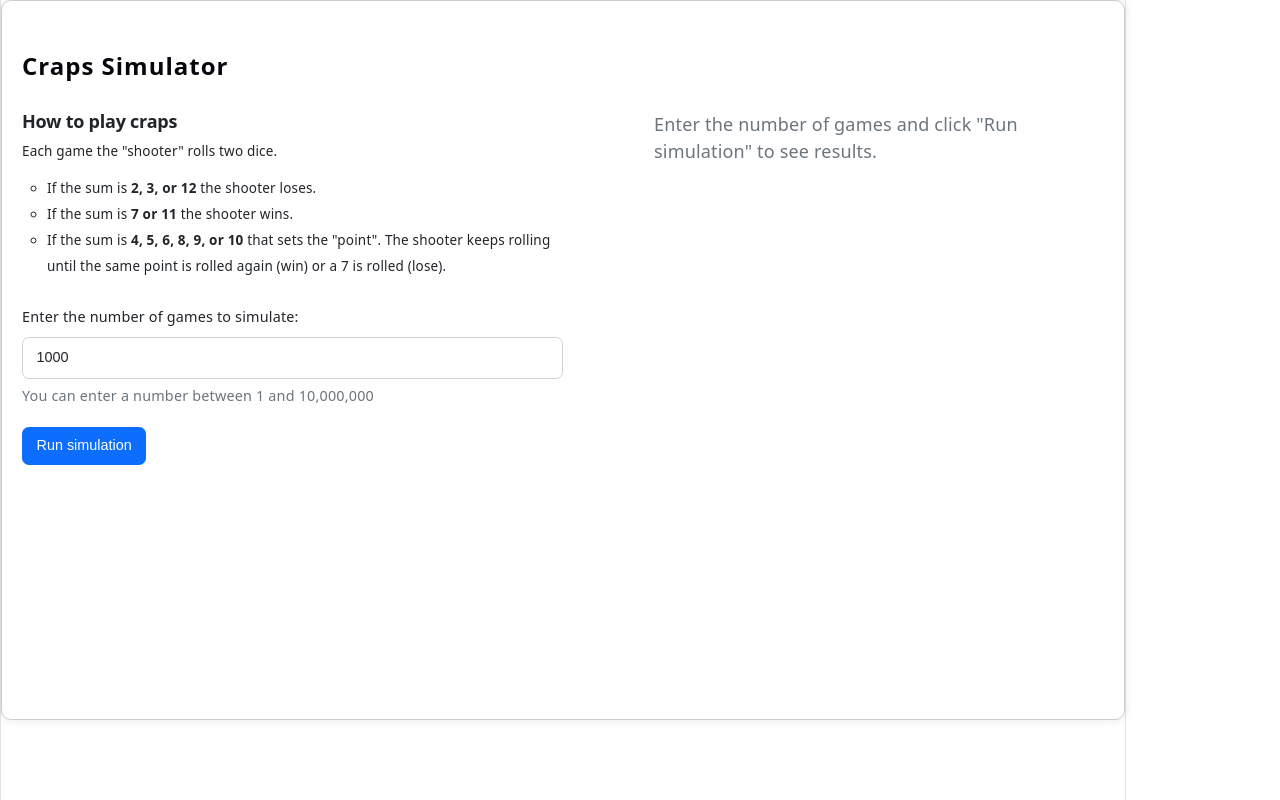
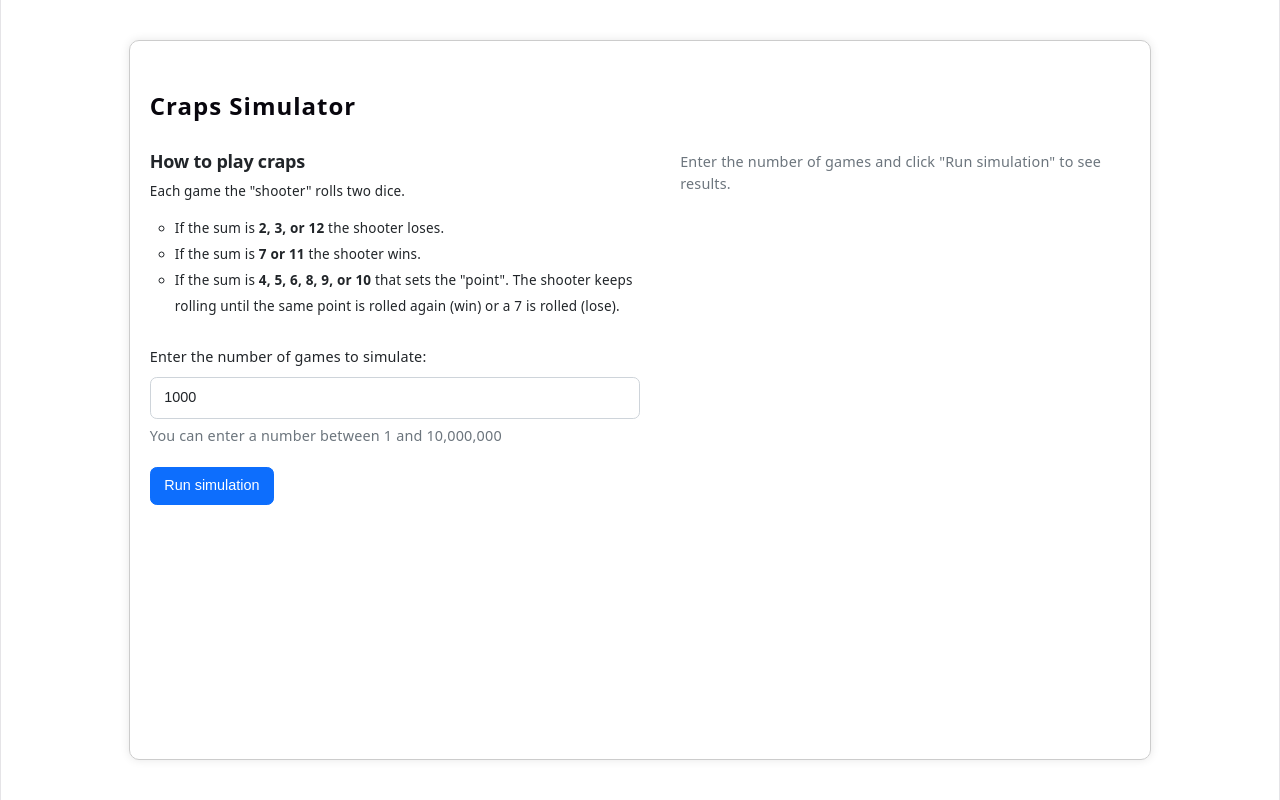
Before and after one commit to mazharali-code/craps-game, a React (Vite) app: page / in a window 1280 px wide. Built offline with nearby package versions, Linux system fonts and the light colour scheme.

Commit message:
final touch ups

```diff
--- a/src/App.css
+++ b/src/App.css
@@ -8,7 +8,7 @@
   border-radius: 10px;
   padding: 20px;
   box-shadow: 0 0 10px 0 rgba(0, 0, 0, 0.1);
-  width: 100%;
+  width: 80%;
   max-width: 100%;
   box-sizing: border-box;
 }
--- a/src/components/Stats.css
+++ b/src/components/Stats.css
@@ -17,6 +17,8 @@
 
 .simulation-report .placeholder {
   color: #6c757d;
+  font-size: 0.8rem;
+
 }
 
 .simulation-report .error {
--- a/src/index.css
+++ b/src/index.css
@@ -51,7 +51,6 @@
 }
 
 #root {
-  width: 1126px;
   max-width: 100%;
   margin: 0;
   text-align: left;
@@ -59,6 +58,8 @@
   min-height: 100svh;
   display: flex;
   flex-direction: column;
+  justify-content: center;
+  align-items: center;
   box-sizing: border-box;
 }
 
```
